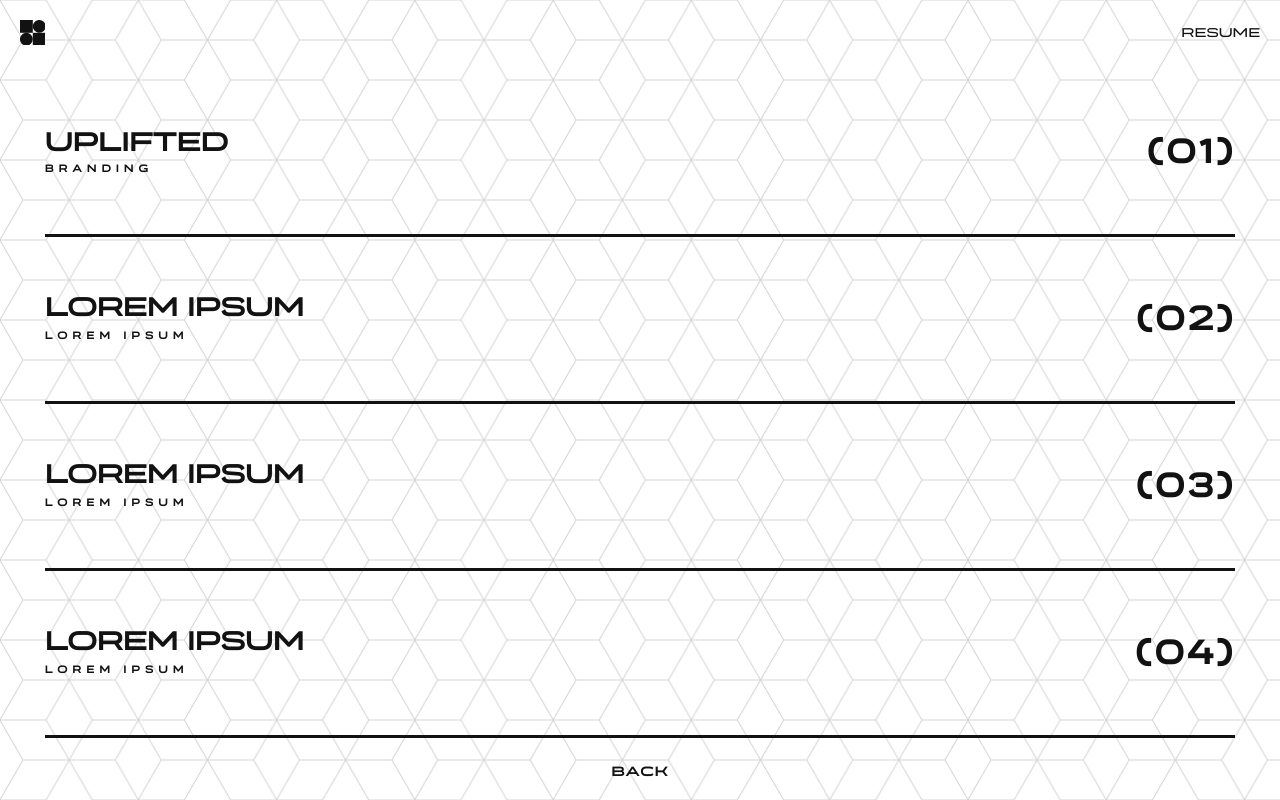
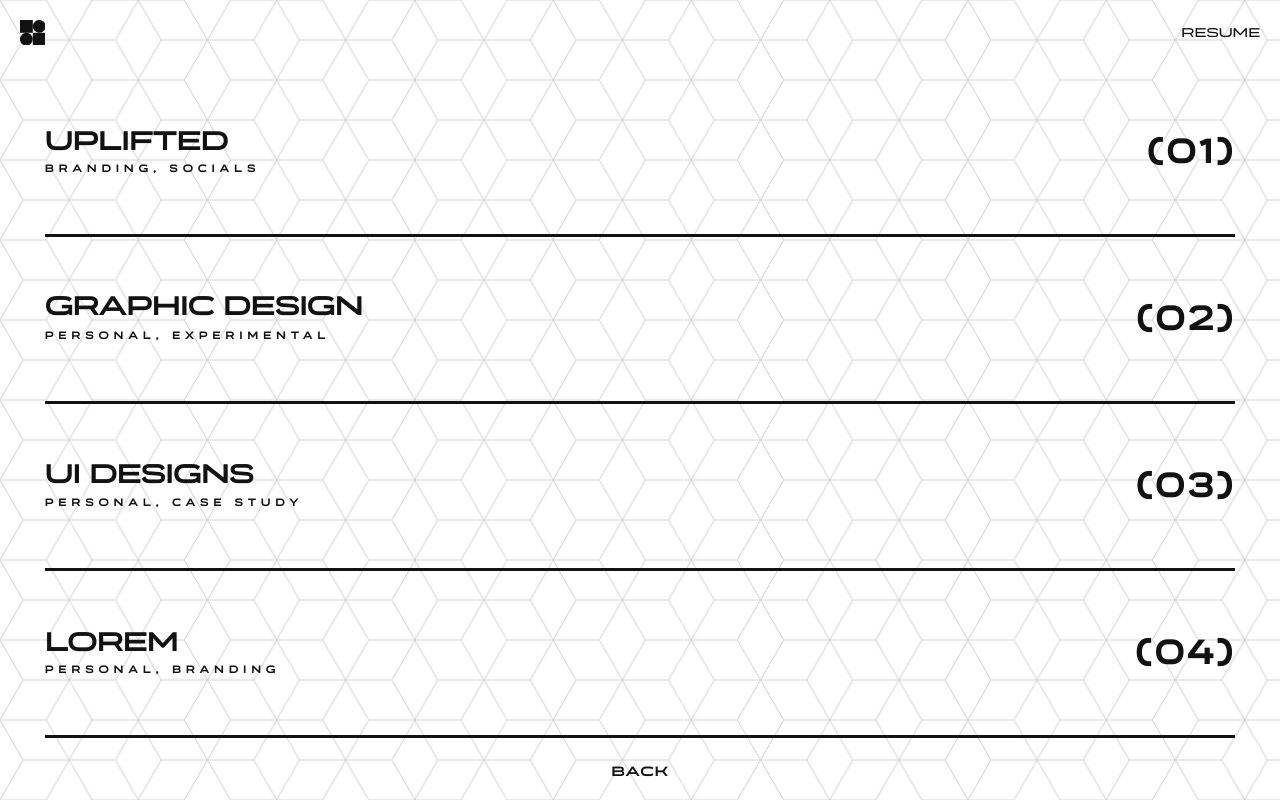
Before and after one commit to raymayo/portfolio, a React (Create React App) app: page /works in a window 1280 px wide. Built offline with nearby package versions, Linux system fonts and the light colour scheme.

Commit message:
routes animation

```diff
--- /dev/null
+++ b/src/Components/AnimatedPage.js
@@ -0,0 +1,19 @@
+import { motion } from 'framer-motion'
+import animateCss from '../Stylesheets/animatedpage.module.css'
+
+const animations = {
+    initial: { opacity: 0, },
+    animate: { opacity: 1, },
+    exit: { opacity: 0, },
+
+}
+
+const AnimatedPage = ({ children }) => {
+    return (
+        <motion.div id={animateCss.aniContainer} variants={animations} initial='initial' animate='animate' exit='exit'>
+            {children}
+        </motion.div>
+    )
+}
+
+export default AnimatedPage
--- a/src/Components/Browse.js
+++ b/src/Components/Browse.js
@@ -2,6 +2,7 @@ import React from 'react'
 import { Link } from 'react-router-dom'
 import { motion } from 'framer-motion'
 import browseCss from '../Stylesheets/browse.module.css'
+import AnimatedPage from './AnimatedPage.js'
 
 const Browse = () => {
 
@@ -19,6 +20,7 @@ const Browse = () => {
         show: { opacity: 1, x: 0, transition: { ease: 'easeInOut' } }
     }
     return (
+        <AnimatedPage>
             <div id={browseCss.tabContainer}>
                 <div id={browseCss.browseContainer}>
                     <motion.div className={browseCss.linkContainer} variants={browseBox} initial={'hidden'} animate={'show'}>
@@ -50,6 +52,7 @@ const Browse = () => {
                     <h1><Link to="/portfolio">EXIT</Link></h1>
                 </div>
             </div>
+        </AnimatedPage>
     )
 }
 
--- a/src/Components/Home.js
+++ b/src/Components/Home.js
@@ -2,6 +2,7 @@ import React from 'react'
 import { Link } from 'react-router-dom'
 import { motion } from 'framer-motion'
 import homeCss from '../Stylesheets/home.module.css'
+import AnimatedPage from './AnimatedPage.js'
 
 
 
@@ -11,7 +12,7 @@ const Home = () => {
         show: {
             y: 0,
             transition: {
-                staggerChildren: 0.1, ease: 'easeInOut', type: 'spring'
+                staggerChildren: 0.1, ease: 'easeInOut', type: 'spring',
             }
         }
     }
@@ -21,6 +22,7 @@ const Home = () => {
         show: { opacity: 1, y: 0, transition: { ease: 'easeInOut' } }
     }
     return (
+        <AnimatedPage>
             <div id={homeCss.homeContainer}>
                 <motion.div id={homeCss.mainContent}
 
@@ -43,6 +45,7 @@ const Home = () => {
                     <h1><Link to="/browse">VIEW</Link></h1>
                 </div>
             </div>
+        </AnimatedPage>
     )
 }
 
--- a/src/Components/Works.js
+++ b/src/Components/Works.js
@@ -30,28 +30,28 @@ const Works = () => {
                 <motion.div className={worksCss.projBox} variants={views}>
                     <div className={worksCss.projTitle}>
                         <h1>Uplifted</h1>
-                        <h3>Branding</h3>
+                        <h3>Branding, Socials</h3>
                     </div>
                     <h1 className={worksCss.projNumber}>(01)</h1>
                 </motion.div>
                 <motion.div className={worksCss.projBox} variants={views}>
                     <div className={worksCss.projTitle}>
-                        <h1>Lorem Ipsum</h1>
-                        <h3>Lorem Ipsum</h3>
+                        <h1>Graphic Design</h1>
+                        <h3>Personal, Experimental</h3>
                     </div>
                     <h1 className={worksCss.projNumber}>(02)</h1>
                 </motion.div>
                 <motion.div className={worksCss.projBox} variants={views}>
                     <div className={worksCss.projTitle}>
-                        <h1>Lorem Ipsum</h1>
-                        <h3>Lorem Ipsum</h3>
+                        <h1>UI Designs</h1>
+                        <h3>Personal, Case Study</h3>
                     </div>
                     <h1 className={worksCss.projNumber}>(03)</h1>
                 </motion.div>
                 <motion.div className={worksCss.projBox} variants={views}>
                     <div className={worksCss.projTitle}>
-                        <h1>Lorem Ipsum</h1>
-                        <h3>Lorem Ipsum</h3>
+                        <h1>Lorem</h1>
+                        <h3>Personal, Branding</h3>
                     </div>
                     <h1 className={worksCss.projNumber}>(04)</h1>
                 </motion.div>
--- /dev/null
+++ b/src/Stylesheets/animatedpage.module.css
@@ -0,0 +1,10 @@
+#aniContainer{
+    display: flex;
+    width: 100%;
+    height: 100%;
+
+}
+
+/* #aniContainer *{
+        border: solid 1px red;
+} */
```
Also changed, not shown: src/index.css. Lines whose indentation alone changed are shown as unchanged.
